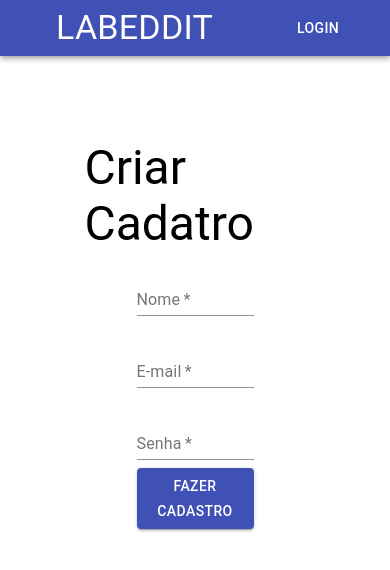
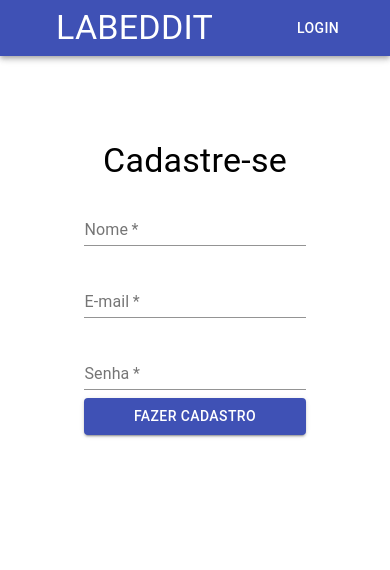
Before and after one commit to future4code/Bianca-Leonardo, a React (Create React App) app in the folder semana12/labeddit/: page /signup in a window 390 px wide. Shown: the top 570 px of the page. Built offline with nearby package versions, Linux system fonts and the light colour scheme.

Commit message:
ajustando responsividade

```diff
--- a/semana12/labeddit/src/components/CardPost/CardPost.js
+++ b/semana12/labeddit/src/components/CardPost/CardPost.js
@@ -1,11 +1,7 @@
 import { Avatar, Card, CardActions, CardContent, CardHeader, CardMedia, Collapse, IconButton, TextField, Typography } from '@material-ui/core';
-import MoreVertIcon from '@material-ui/icons/MoreVert';
-import FavoriteIcon from '@material-ui/icons/Favorite';
-import ShareIcon from '@material-ui/icons/Share';
 import ChatIcon from '@material-ui/icons/Chat';
 import ThumbUpAltIcon from '@material-ui/icons/ThumbUpAlt';
 import ThumbDownAltIcon from '@material-ui/icons/ThumbDownAlt';
-import ExpandMoreIcon from '@material-ui/icons/ExpandMore';
 import React from 'react';
 import { CardContainer, ContainerButtons } from './style';
 
--- a/semana12/labeddit/src/components/CardPost/style.js
+++ b/semana12/labeddit/src/components/CardPost/style.js
@@ -4,6 +4,10 @@ import styled from "styled-components";
 export const CardContainer = styled(Card)`
     width: 50vw;
     margin: 10px 0;
+
+    @media(max-width: 700px){
+        width: 90%;
+    }
 `
 
 export const ContainerButtons = styled(CardActions)`
--- a/semana12/labeddit/src/pages/LoginPage/LoginPage.js
+++ b/semana12/labeddit/src/pages/LoginPage/LoginPage.js
@@ -15,8 +15,8 @@ const LoginPage = () => {
 
     return (
         <ContainerLogin>
-            <Typography variant={'h3'}>
-                LoginPage
+            <Typography variant={'h4'}>
+                Login
             </Typography>
             <FormContainer>
                 <TextField
--- a/semana12/labeddit/src/pages/LoginPage/style.js
+++ b/semana12/labeddit/src/pages/LoginPage/style.js
@@ -13,4 +13,8 @@ export const FormContainer = styled.form`
     width: 30vw;
     gap: 15px;
     margin-bottom: 10px;
+
+    @media(max-width: 700px){
+        width: 100%;
+    }
 `
--- a/semana12/labeddit/src/pages/SignUpPage/SignUpPage.js
+++ b/semana12/labeddit/src/pages/SignUpPage/SignUpPage.js
@@ -13,8 +13,8 @@ const SignUpPage = () => {
 
     return (
         <ContainerSignUp>
-            <Typography variant={'h3'}>
-                Criar Cadatro
+            <Typography variant={'h4'}>
+                Cadastre-se
             </Typography>
             <FormContainer>
                 <TextField
--- a/semana12/labeddit/src/pages/SignUpPage/style.js
+++ b/semana12/labeddit/src/pages/SignUpPage/style.js
@@ -12,4 +12,8 @@ export const FormContainer = styled.form`
     flex-direction: column;
     width: 30vw;
     margin-bottom: 10px;
+
+    @media(max-width: 700px){
+        width: 100%;
+    }
 `
```
Also changed, not shown: semana12/labeddit/src/components/AddComment/AddComment.js (+11 -0 lines).
